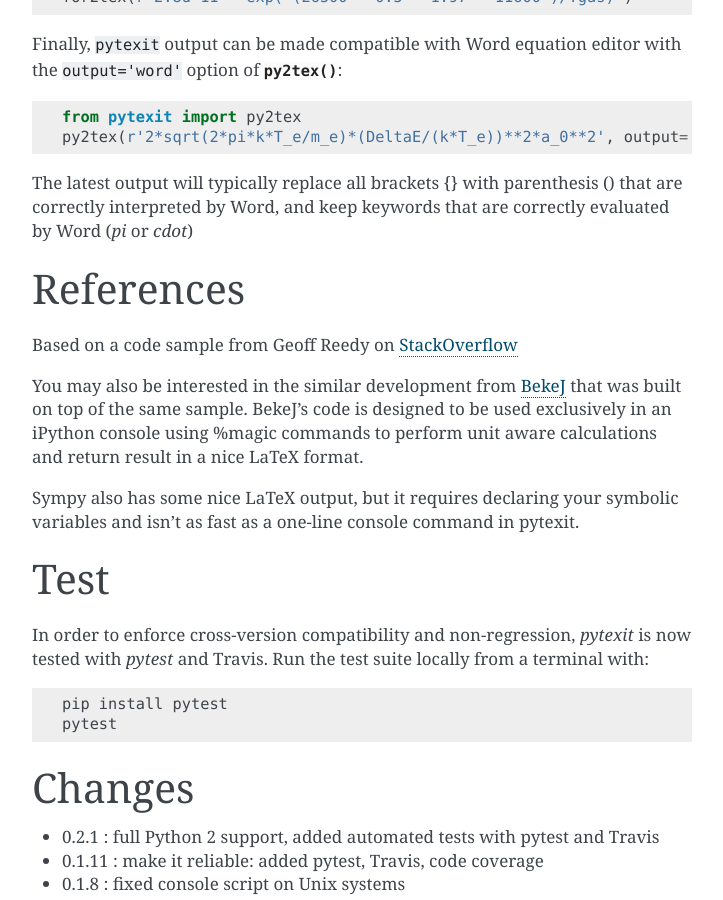
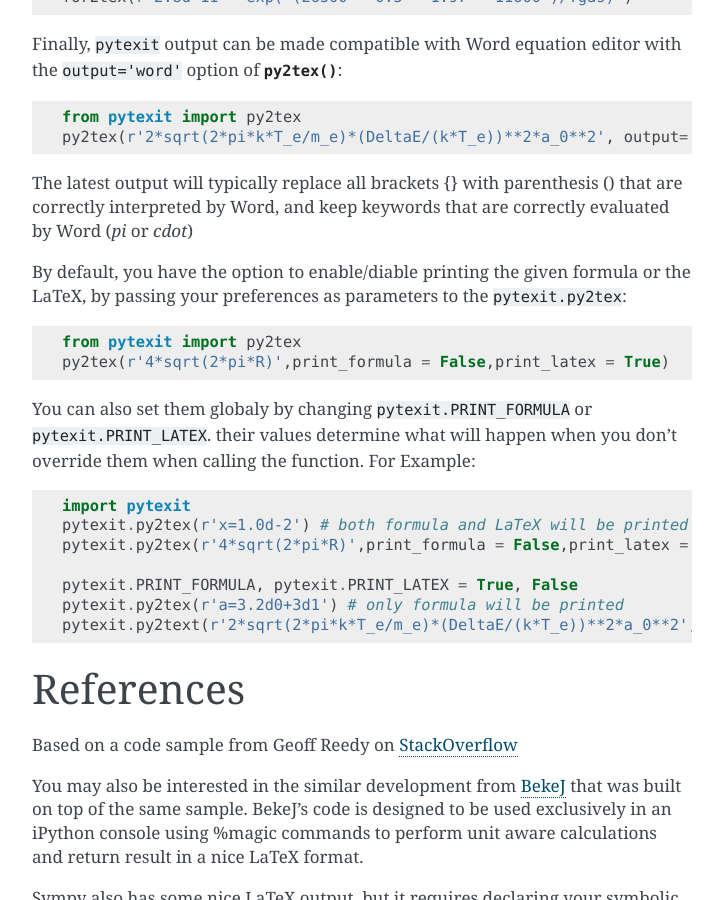
Before and after one commit to erwanp/pytexit, a Sphinx documentation site: the page built from docs/userguide.rst, in a window 1280 px wide and 900 px high, scrolled down 2858 px. Shown: the whole window, without its empty margins (388-1111 px from the left). Built offline with Sphinx 7.4.7, drawn with Linux system fonts in a browser that asks for light colours.

Commit message:
added documentation about global variables

```diff
--- a/docs/userguide.rst
+++ b/docs/userguide.rst
@@ -143,6 +143,23 @@ the ``output='word'`` option of :func:`~pytexit.pytexit.py2tex`::
 The latest output will typically replace all brackets {} with parenthesis () that are correctly
 interpreted by Word, and keep keywords that are correctly evaluated by Word (`\pi` or `\cdot`)
 
+By default, you have the option to enable/diable printing the given formula or the LaTeX, by passing your
+preferences as parameters to the ``pytexit.py2tex``::
+
+    from pytexit import py2tex
+    py2tex(r'4*sqrt(2*pi*R)',print_formula = False,print_latex = True)
+
+You can also set them globaly by changing ``pytexit.PRINT_FORMULA`` or ``pytexit.PRINT_LATEX``. their values determine
+what will happen when you don't override them when calling the function. For Example::
+
+    import pytexit
+    pytexit.py2tex(r'x=1.0d-2') # both formula and LaTeX will be printed
+    pytexit.py2tex(r'4*sqrt(2*pi*R)',print_formula = False,print_latex = True) # only LaTeX will be printed
+
+    pytexit.PRINT_FORMULA, pytexit.PRINT_LATEX = True, False
+    pytexit.py2tex(r'a=3.2d0+3d1') # only formula will be printed
+    pytexit.py2text(r'2*sqrt(2*pi*k*T_e/m_e)*(DeltaE/(k*T_e))**2*a_0**2',print_formula = False) # nothing will be printed
+
 
 References
 ----------
```
Also changed, not shown: 1 other file.
